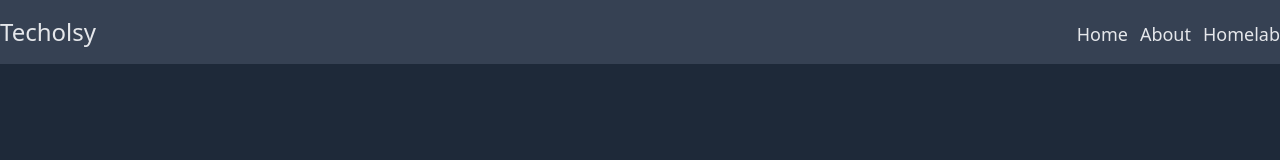
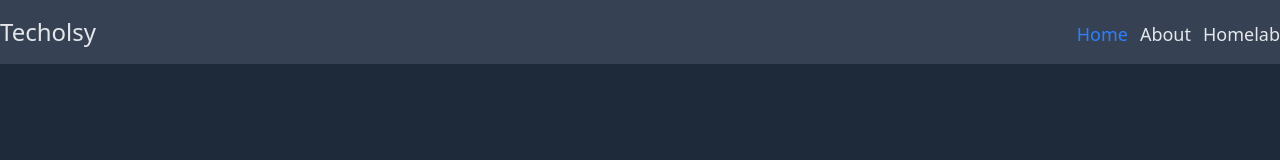
Before and after one commit to techolsy/techolsy-website, a SvelteKit app: page / in a window 1280 px wide. Shown: the top 160 px of the page. Built offline with nearby package versions, Linux system fonts and the light colour scheme.

Commit message:
Header.svelte: Added active class for active page

```diff
--- a/src/routes/Header.svelte
+++ b/src/routes/Header.svelte
@@ -1,6 +1,9 @@
 <script>
+  import { page } from "$app/stores";
+
   const sitePages = ['Home', 'About', 'Homelab'];
-  const menuClass = "text-lg no-underline text-gray-200 hover:text-blue-300 ml-3";
+  const menuClass = "text-lg no-underline hover:text-blue-300 ml-3";
+  const menuActive = "text-lg no-underline text-blue-500 hover:text-blue-300 ml-3";
 </script>
 <div class="w-full bg-gray-700">
   <div class="container mx-auto">
@@ -11,9 +14,9 @@
       <div>
         {#each sitePages as sitePage}
           {#if sitePage === 'Home'}
-            <a href="/" class="{ menuClass }">{sitePage}</a>
+            <a href="/" class="{$page.url.pathname === '/' ? menuActive : menuClass}">{sitePage}</a>
           {:else}
-            <a href="/{sitePage.toLowerCase()}" class="{ menuClass }">{sitePage}</a>
+            <a href={"/" + sitePage.toLowerCase()} class="{$page.url.pathname === '/' + sitePage.toLowerCase() ? menuActive : menuClass}">{sitePage}</a>
           {/if}
         {/each}
       </div>
```
